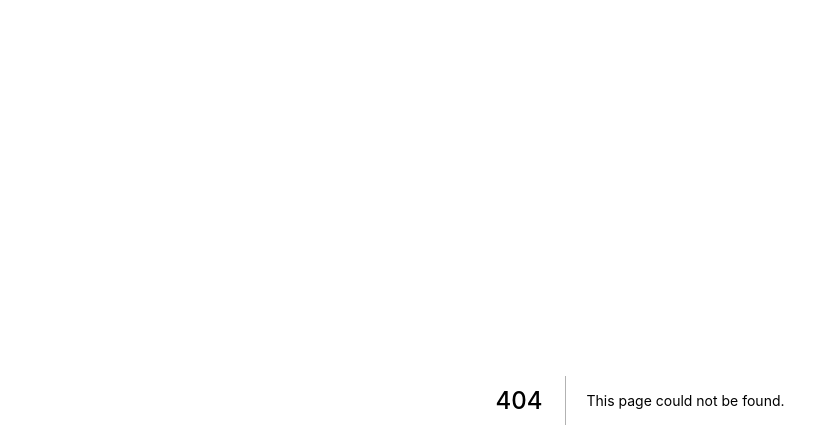
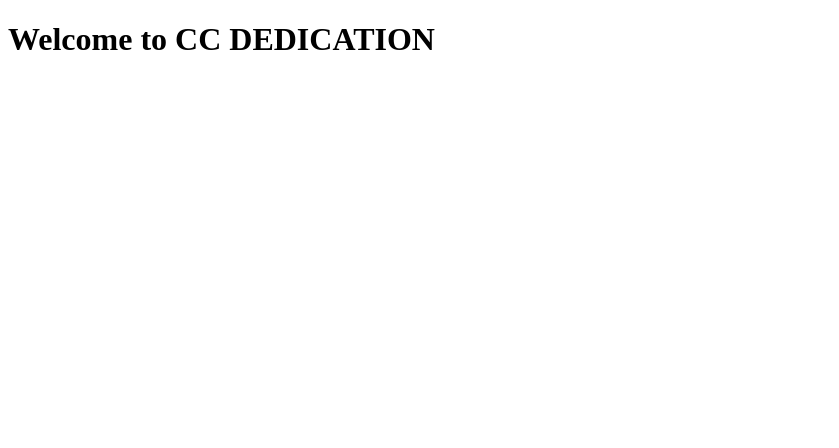
Before and after one commit to ccstmiktsm/cc-web, a Next.js app: page /dedication in a window 1280 px wide. Before the commit this address had no page. Shown: the top 448 px of the page, without its empty margins (0-839 px from the left). Built offline with nearby package versions, Linux system fonts and the light colour scheme.

Commit message:
add cc dedication

```diff
--- /dev/null
+++ b/pages/dedication.js
@@ -0,0 +1,11 @@
+import React from 'react'
+
+const dedication = () => {
+    return (
+        <div>
+            <h1>Welcome to CC DEDICATION</h1>
+        </div>
+    )
+}
+
+export default dedication
--- a/pages/index.js
+++ b/pages/index.js
@@ -29,10 +29,10 @@ export default function Home() {
           </a>
 
           <a
-            href="https://github.com/vercel/next.js/tree/master/examples"
+            href="/dedication"
             className="card"
           >
-            <h3>Examples &rarr;</h3>
+            <h3>CC DEDICATION &rarr;</h3>
             <p>Discover and deploy boilerplate example Next.js projects.</p>
           </a>
 
```
